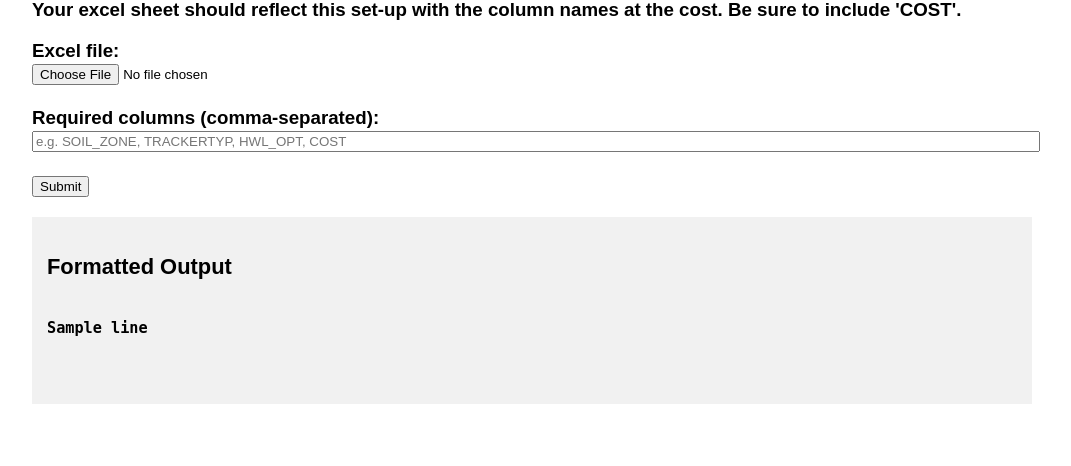
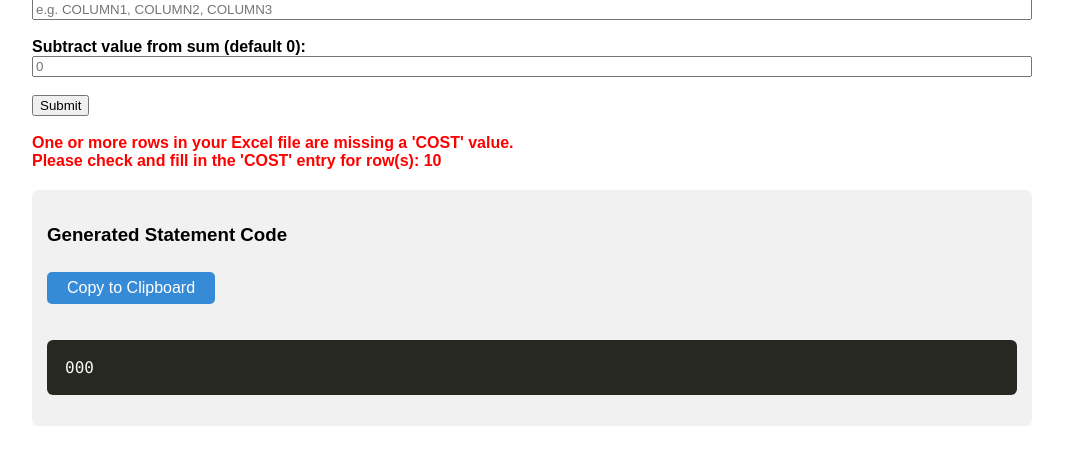
Before and after one commit to LPMaves/GIS_Text_Automation, a Flask app: template templates/index.html in a window 1280 px wide. Shown: the part 413-879 px from the top of the page, without its empty margins (108-1179 px from the left). Before the commit the page ends 817 px from the top, so only its background shows below. Run offline with Flask 3, Linux system fonts and the light colour scheme; the template is opened without the code that fills it: most values are stand-ins (such as "Sample title", 1, 10 or a date in 2020).

Commit message:
Update index.html

```diff
--- a/templates/index.html
+++ b/templates/index.html
@@ -5,47 +5,89 @@
     <style>
         body { font-family: Arial, sans-serif; margin: 40px; }
         .container { max-width: 1000px; margin: auto; }
-        input, textarea { width: 100%; }
-        .output { background: #f1f1f1; padding: 15px; margin-top: 20px; }
-        .error { color: red; }
+        input, textarea { width: 100%; box-sizing: border-box; }
+        .output { background: #f1f1f1; padding: 15px; margin-top: 20px; border-radius: 6px; }
+        .error { color: red; margin-top: 18px; margin-bottom: 18px; font-weight: 600; }
         .photo { margin-bottom: 20px; text-align: center; }
         .photo img { max-width: 400px; height: auto; border-radius: 8px; }
+        label { font-weight: bold; }
+        .case-code-block {
+            background: #272822;
+            color: #f8f8f2;
+            padding: 18px;
+            font-family: 'Consolas', 'Monaco', 'Menlo', monospace;
+            border-radius: 6px;
+            font-size: 1em;
+            margin-top: 20px;
+            white-space: pre;
+            overflow-x: auto;
+        }
+        .copy-btn {
+            margin: 8px 0 16px 0;
+            padding: 7px 20px;
+            background: #378AD5;
+            color: white;
+            border: none;
+            border-radius: 5px;
+            cursor: pointer;
+            font-size: 1em;
+        }
+        .copy-btn:active {
+            background: #295e88;
+        }
     </style>
+    <script>
+        function copyCodeBlock() {
+            var code = document.getElementById("caseCodeBlock");
+            if (code) {
+                var text = code.innerText || code.textContent;
+                navigator.clipboard.writeText(text)
+                    .then(() => { alert("CASE code copied to clipboard!"); });
+            }
+        }
+    </script>
 </head>
 <body>
     <div class="container">
 
-        <h2>Upload Excel & Specify Columns</h2>
+        <h2>Upload Excel & Specify Parameters</h2>
 
-        <!-- Display image from static folder -->
         <div class="photo">
-            <img src="{{ url_for('static', filename='Picture1.png') }}" alt="Excel Example">
+            <img src="{{ url_for('static', filename='Picture2.png') }}" alt="Excel Example">
         </div>
 
-        <h3>Your excel sheet should reflect this set-up with the column names at the cost. Be sure to include 'COST'.<h3>
-
         <form method="POST" enctype="multipart/form-data">
-            <label for="excel_file">Excel file:</label> <br>
+            <label for="excel_file">Formatted excel file:</label> <br>
             <input type="file" name="excel_file" accept=".xlsx,.xls" required><br><br>
 
-            <label for="required_columns">Required columns (comma-separated):</label> <br>
-            <input type="text" name="required_columns" placeholder="e.g. SOIL_ZONE, TRACKERTYP, HWL_OPT, COST" required><br><br>
+            <label for="required_columns">Scope Parameters/Columns (comma-separated, <strong>do not include 'COST'</strong>):</label> <br>
+            <input type="text" name="required_columns" placeholder="e.g. COLUMN1, COLUMN2, COLUMN3" required><br><br>
+
+            <label for="subtract_value">Subtract value from sum (default 0):</label> <br>
+            <input type="number" step="any" name="subtract_value" placeholder="0"><br><br>
 
             <button type="submit">Submit</button>
         </form>
+
         {% if error_msg %}
             <div class="error">{{ error_msg }}</div>
         {% endif %}
-        {% if output_lines %}
-            <div class="output">
-                <h3>Formatted Output</h3>
-                <pre>
-{% for line in output_lines %}
-{{ line }}
-{% endfor %}
-                </pre>
+
+        {% if cost_missing_rows %}
+            <div class="error">
+                One or more rows in your Excel file are missing a <strong>'COST'</strong> value.<br>
+                Please check and fill in the 'COST' entry for row(s): {{ cost_missing_rows|join(', ') }}
             </div>
         {% endif %}
+
+        {% if case_code %}
+            <div class="output">
+                <h3>Generated Statement Code</h3>
+                <button type="button" class="copy-btn" onclick="copyCodeBlock()">Copy to Clipboard</button>
+                <pre class="case-code-block" id="caseCodeBlock">{{ case_code }}</pre>
+            </div>
+        {% endif %}
+
     </div>
 </body>
 </html>
```
